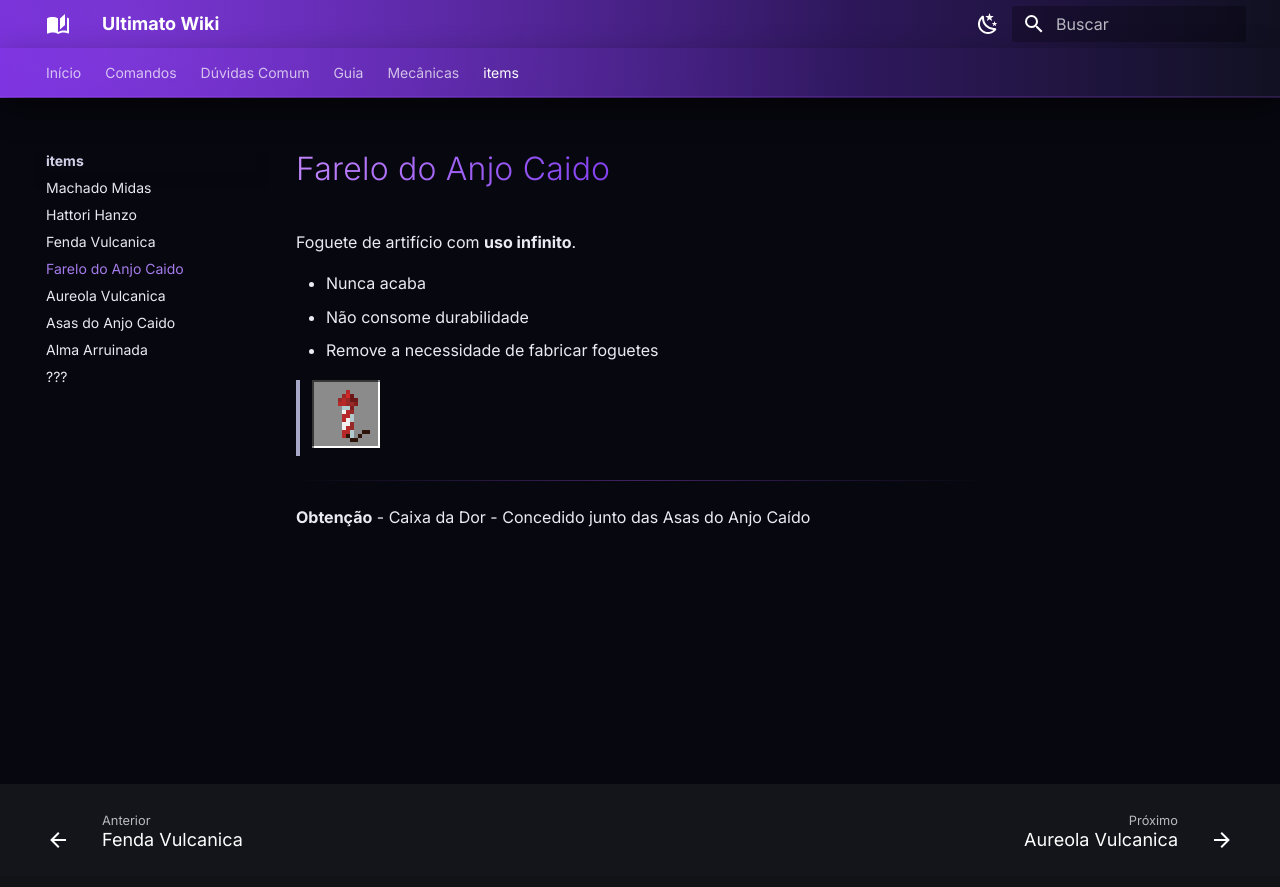
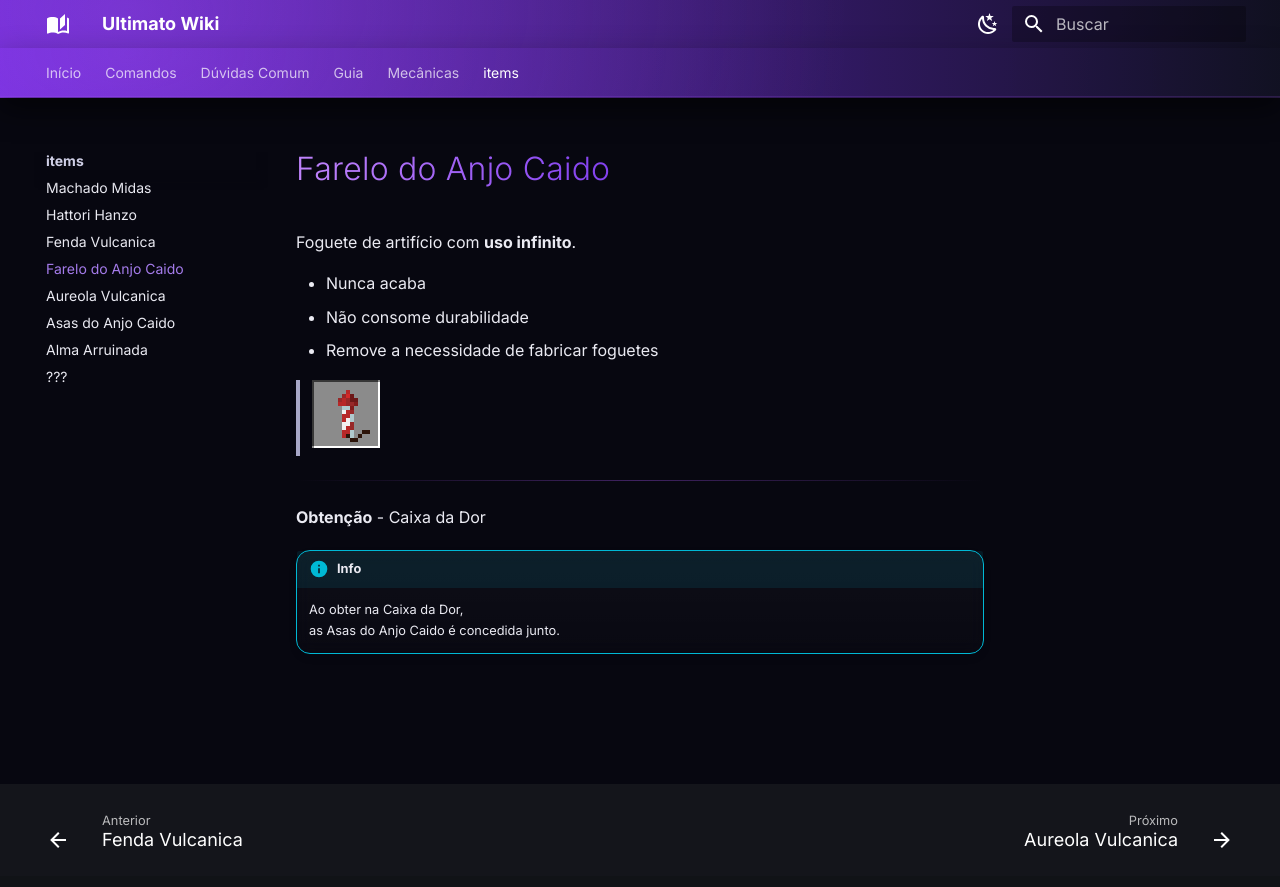
Before and after one commit to Dinner33/ultimato-wiki, an MkDocs documentation site: the page built from docs/items/farelo-do-anjo-caido.md, in a window 1280 px wide. Shown: the top 887 px of the page. Built offline with MkDocs 1.6.1 and Material for MkDocs 9.7.7, drawn with Linux system fonts in a browser that asks for light colours.

Commit message:
Update farelo-do-anjo-caido.md

```diff
--- a/docs/items/farelo-do-anjo-caido.md
+++ b/docs/items/farelo-do-anjo-caido.md
@@ -10,4 +10,6 @@ Foguete de artifício com **uso infinito**.
 
 **Obtenção**
 - Caixa da Dor
-- Concedido junto das Asas do Anjo Caído
+!!! info
+    Ao obter na Caixa da Dor,
+    as Asas do Anjo Caido é concedida junto.
```
